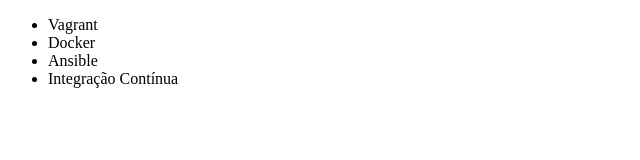
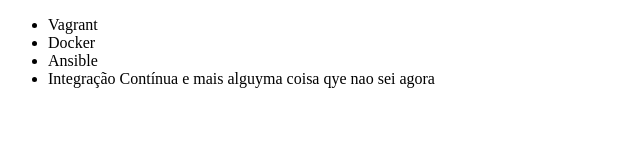
Before and after one commit to brunonas/alura-git, a plain HTML site: page index.html in a window 1280 px wide. Shown: the whole page, without its empty margins (0-640 px from the left). Drawn offline with Linux system fonts and the light colour scheme.

```diff
--- a/index.html
+++ b/index.html
@@ -9,7 +9,7 @@
         <li>Vagrant</li>
         <li>Docker</li>
         <li>Ansible</li>
-        <li>Integração Contínua</li>
+        <li>Integração Contínua e mais alguyma coisa qye nao sei agora </li>
     </ul>
 </body>
 </html>
```
